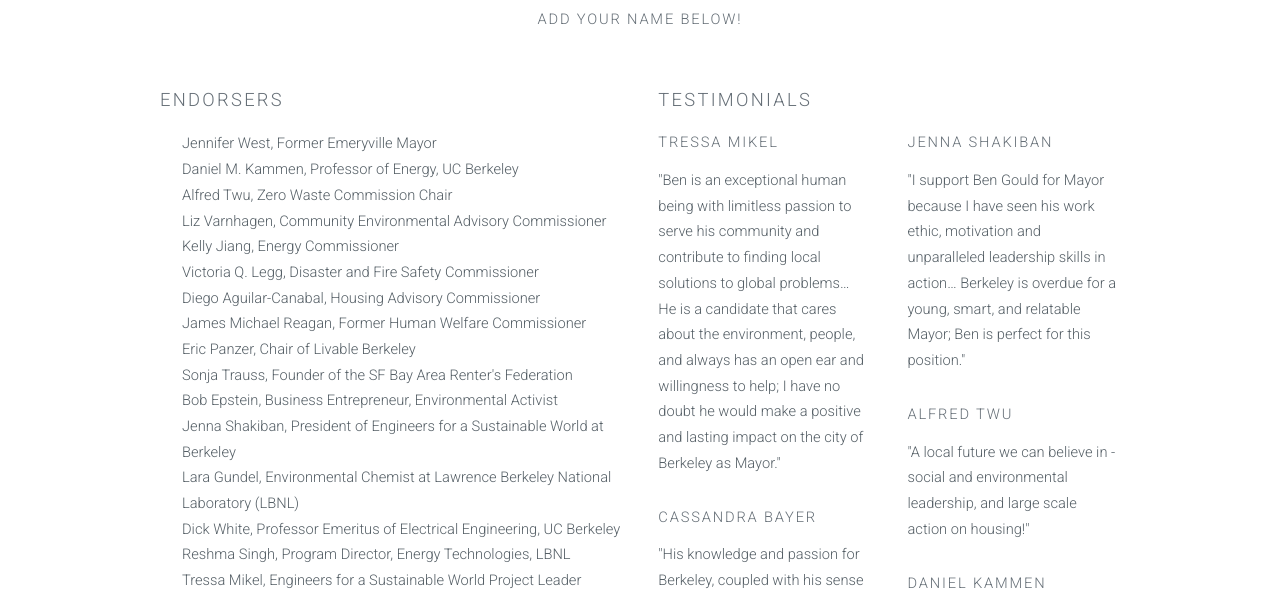
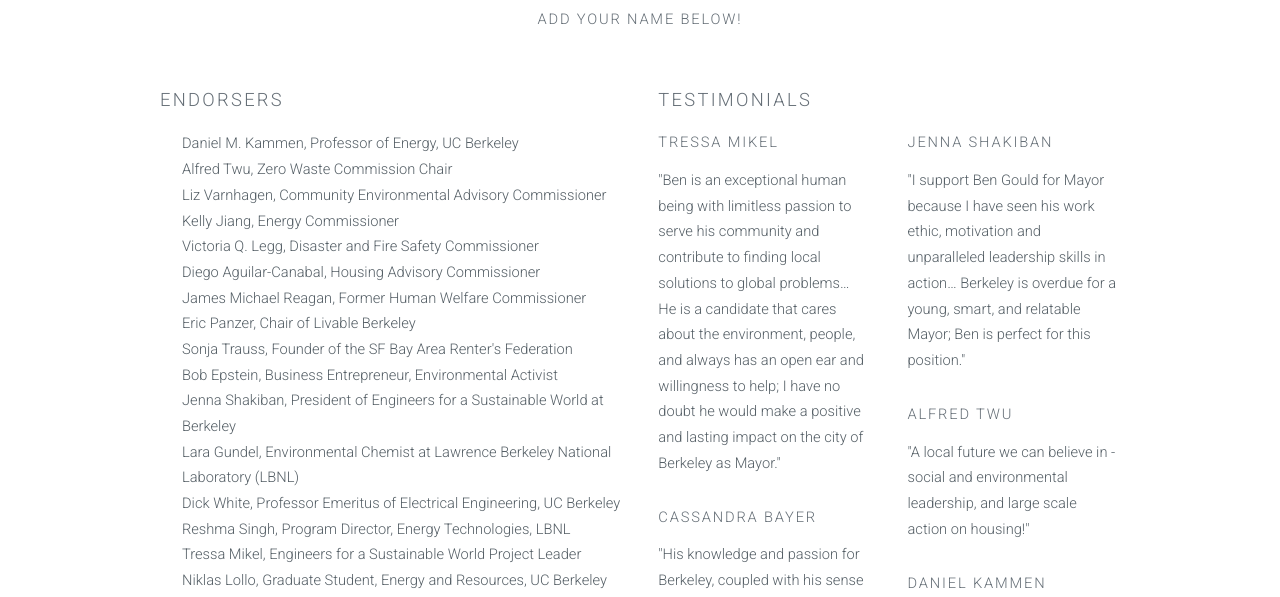
Before and after one commit to bengould/bengould.github.io, a plain HTML site: page endorse.html in a window 1280 px wide. Shown: the part 193-790 px from the top of the page. Drawn offline with nearby package versions, Linux system fonts and the light colour scheme.

Commit message:
Removed Jennifer West (uncertain)

```diff
--- a/endorse.html
+++ b/endorse.html
@@ -68,7 +68,7 @@
                         <div class="6u">
                             <h3>Endorsers</h3>
                             <ul>
-                                <li>Jennifer West, Former Emeryville Mayor</li>
+                                <li style="display:none">Jennifer West, Former Emeryville Mayor</li>
                                 <li>Daniel M. Kammen, Professor of Energy, UC Berkeley</li>
                                 <li>Alfred Twu, Zero Waste Commission Chair</li>
                                 <li>Liz Varnhagen, Community Environmental Advisory Commissioner</li><li></li>
```
